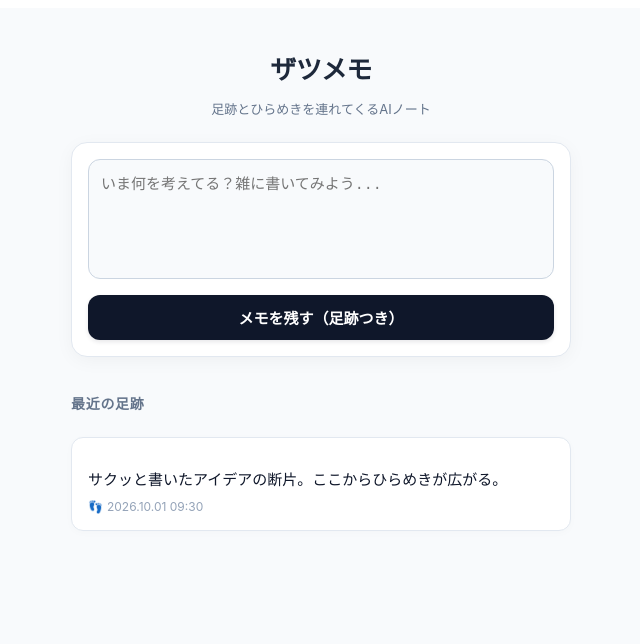
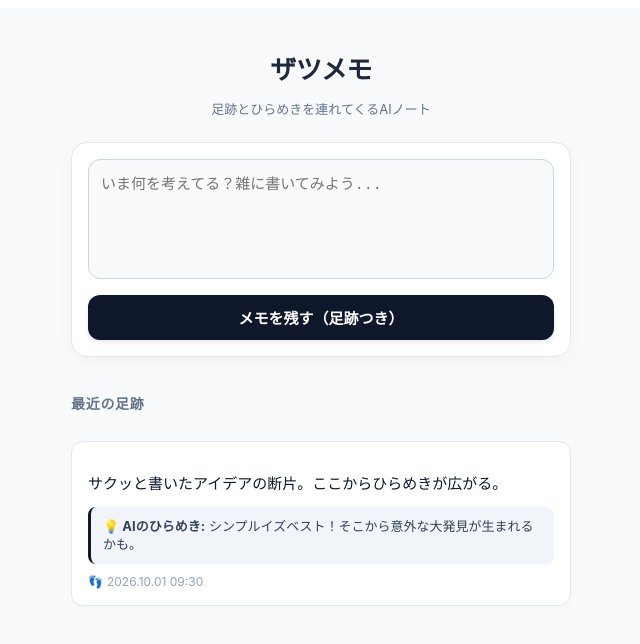
Before and after one commit to desrow9999-lang/zatsumemo-clean, a Next.js app: page / in a window 1280 px wide. Shown: the top 644 px of the page, without its empty margins (319-959 px from the left). Built offline with nearby package versions, Linux system fonts and the light colour scheme.

Commit message:
Implement AI replies for memos and adjust layout
Added AI reply generation for memos and updated UI.

```diff
--- a/app/page.tsx
+++ b/app/page.tsx
@@ -6,6 +6,7 @@ interface Memo {
   id: string;
   text: string;
   timestamp: string;
+  aiReply?: string;
 }
 
 export default function Home() {
@@ -28,6 +29,7 @@ export default function Home() {
           id: '1',
           text: 'サクッと書いたアイデアの断片。ここからひらめきが広がる。',
           timestamp: '2026.10.01 09:30',
+          aiReply: 'シンプルイズベスト！そこから意外な大発見が生まれるかも。',
         }
       ]);
     }
@@ -37,6 +39,19 @@ export default function Home() {
   const saveToStorage = (newMemos: Memo[]) => {
     setMemos(newMemos);
     localStorage.setItem('zatsumemo_memos', JSON.stringify(newMemos));
+  };
+
+  // メモの内容に応じた簡単なAIのひらめき生成ロジック
+  const generateAiReply = (text: string) => {
+    const replies = [
+      `「${text}」……ほう、面白い着眼点ですね。深掘りしてみる価値あり！`,
+      `それ、もしかして新しいプロジェクトの芽かもしれませんよ 🌱`,
+      `シンプルだけど本質を突いてますね。明日には形にできるかも？`,
+      `お、冴えてますね！その調子でどんどん雑に書き留めていきましょう。`,
+      `AI的にもかなり気になるキーワードです。詳しくメモを足していきますか？`
+    ];
+    // ランダムに1つ選ぶ
+    return replies[Math.floor(Math.random() * replies.length)];
   };
 
   const handleSave = () => {
@@ -49,11 +64,13 @@ export default function Home() {
     const minutes = String(now.getMinutes()).padStart(2, '0');
 
     const timestamp = `${year}.${month}.${day} ${hours}:${minutes}`;
+    const aiReply = generateAiReply(content);
 
     const newMemo: Memo = {
       id: Date.now().toString(),
       text: content,
       timestamp,
+      aiReply,
     };
 
     saveToStorage([newMemo, ...memos]);
@@ -131,7 +148,7 @@ export default function Home() {
         </div>
 
         {/* メモ一覧（タイムライン） */}
-        <div style={{ display: 'flex', flexDirection: 'column', gap: '12px' }}>
+        <div style={{ display: 'flex', flexDirection: 'column', gap: '16px' }}>
           <h2 style={{ fontSize: '14px', fontWeight: '700', color: '#64748b', textTransform: 'uppercase', letterSpacing: '0.05em' }}>
             最近の足跡
           </h2>
@@ -143,9 +160,27 @@ export default function Home() {
               border: '1px solid #e2e8f0',
               boxShadow: '0 2px 8px rgba(0, 0, 0, 0.02)'
             }}>
-              <p style={{ fontSize: '15px', lineHeight: '1.5', marginBottom: '8px', whiteSpace: 'pre-wrap' }}>
+              <p style={{ fontSize: '15px', lineHeight: '1.5', marginBottom: '12px', whiteSpace: 'pre-wrap' }}>
                 {memo.text}
               </p>
+
+              {/* AIからのひらめき返信 */}
+              {memo.aiReply && (
+                <div style={{
+                  backgroundColor: '#f1f5f9',
+                  borderRadius: '8px',
+                  padding: '10px 12px',
+                  fontSize: '13px',
+                  color: '#334155',
+                  marginBottom: '10px',
+                  borderLeft: '3px solid #0f172a',
+                  lineHeight: '1.4'
+                }}>
+                  <span style={{ fontWeight: '700', marginRight: '4px' }}>💡 AIのひらめき:</span>
+                  {memo.aiReply}
+                </div>
+              )}
+
               <div style={{ fontSize: '12px', color: '#94a3b8', display: 'flex', alignItems: 'center', gap: '4px' }}>
                 <span>👣</span>
                 <span>{memo.timestamp}</span>
```
